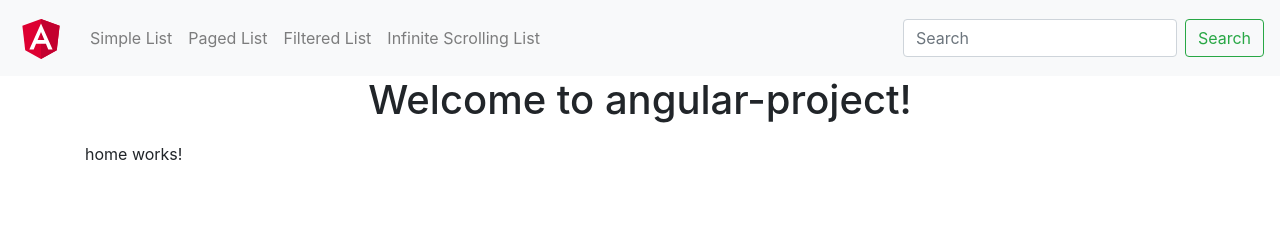
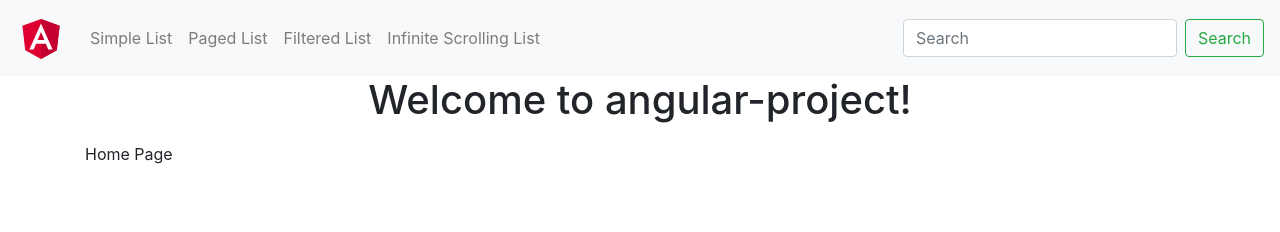
Before and after one commit to paulgligor/angular-project, an Angular app: page / in a window 1280 px wide. Shown: the top 232 px of the page. Built offline with nearby package versions, Linux system fonts and the light colour scheme.

Commit message:
test commit

```diff
--- a/src/app/pages/home/home.component.html
+++ b/src/app/pages/home/home.component.html
@@ -1,3 +1,3 @@
 <p>
-    home works!
+    Home Page
 </p>
```
